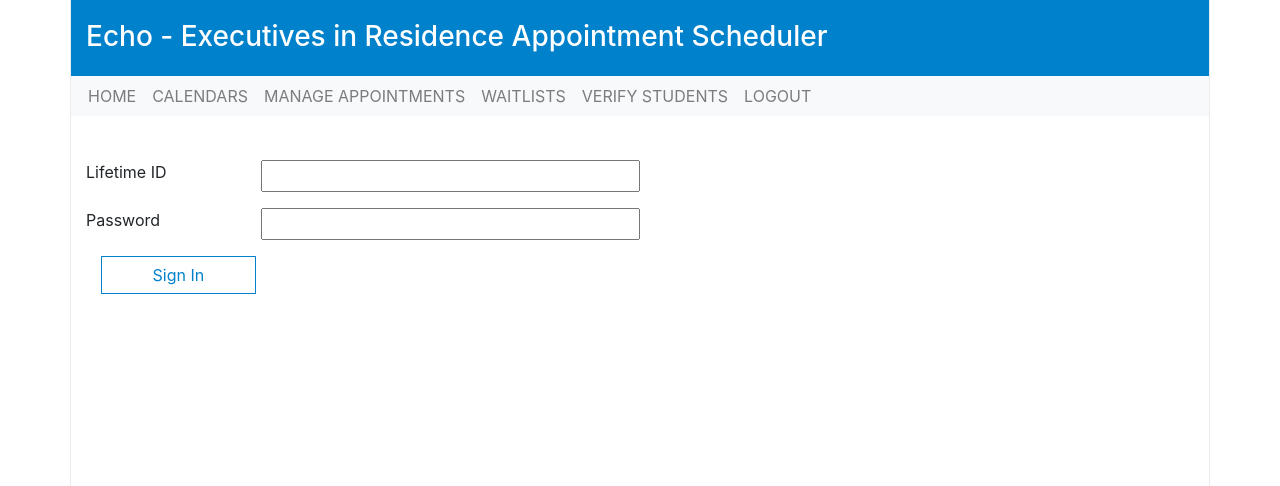
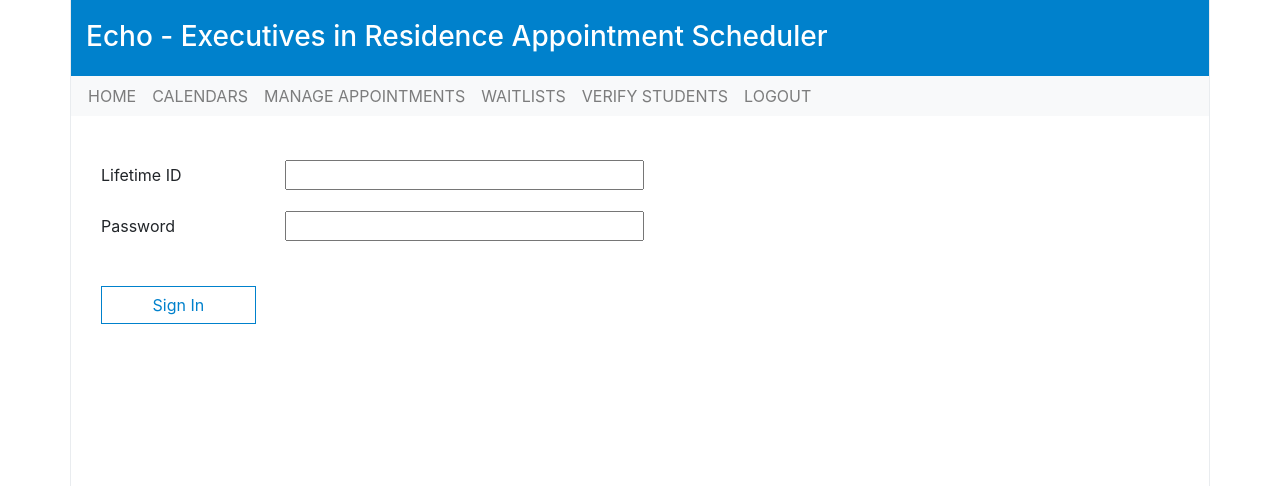
Before and after one commit to samanthaks/Echo, a Flask app: page /verificationMockLogin in a window 1280 px wide. Shown: the part 92-578 px from the top of the page. Run offline with Flask 2, Linux system fonts and the light colour scheme; some libraries are stand-ins or nearby versions.

Commit message:
UI changes

```diff
--- a/app/templates/admin_nav.html
+++ b/app/templates/admin_nav.html
@@ -31,7 +31,7 @@
                 </a>
             </li> -->
             <li class="nav-item">
-                <a class="nav-link" href="{{ url_for('admin.verification_mock') }}">
+                <a class="nav-link" href="{{ url_for('admin.verification_mock_login') }}">
                     VERIFY STUDENTS
                 </a>
             </li>
--- a/app/templates/create_meeting_v1.html
+++ b/app/templates/create_meeting_v1.html
@@ -18,14 +18,14 @@
                 <div class="row form-group">
                 	<div class="col">
 	                    {{ form.room.label() }}
-	                    {{ form.room(class="form-control") }}
-                        <!-- <select class="form-control">
+	                    <!-- {{ form.room(class="form-control") }} -->
+                        <select class="form-control">
                             <option value="{{form.name}}">Room 1</option>
                             <option value="{{form.name}}">Room 2</option>
                             <option value="{{form.name}}">Room 3</option>
                             <option value="{{form.name}}">Room 4</option>
                             <option value="{{form.name}}">Room 5</option>
-                        </select> -->
+                        </select>
 	                </div>
                 </div>
                 <div class="row form-group">
--- a/app/templates/verification_mock_login.html
+++ b/app/templates/verification_mock_login.html
@@ -9,14 +9,15 @@
     {{ render_field(form.password) }}
   </dl> -->
 
-	<div class="form-group row">
-	    {{ form.username.label(class="col-lg-2") }}
+	<div class="form-group col-lg-12">
+	    {{ form.username.label(class="col-lg-2", style="padding:0;") }}
 	    {{ form.username(class="col-lg-4") }}
 	</div>
-	<div class="form-group row">
-	    {{ form.password.label(class="col-lg-2") }}
+	<div class="form-group col-lg-12">
+	    {{ form.password.label(class="col-lg-2", style="padding:0;") }}
 	    {{ form.password(class="col-lg-4", type="password") }}
 	</div>
+	<br>
 
 
   	<div class="col-lg-2">
```
Also changed, not shown: app/templates/verification_mock.html (+13 -4 lines).
